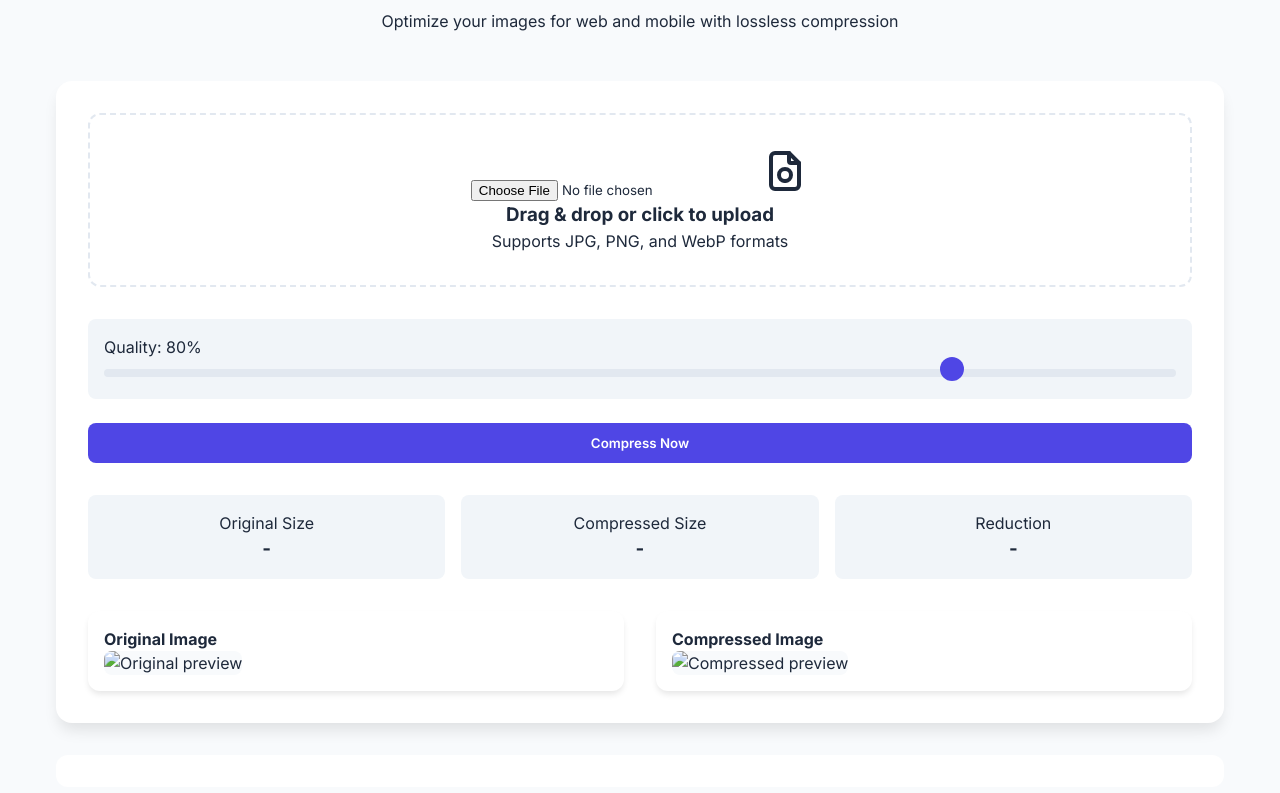
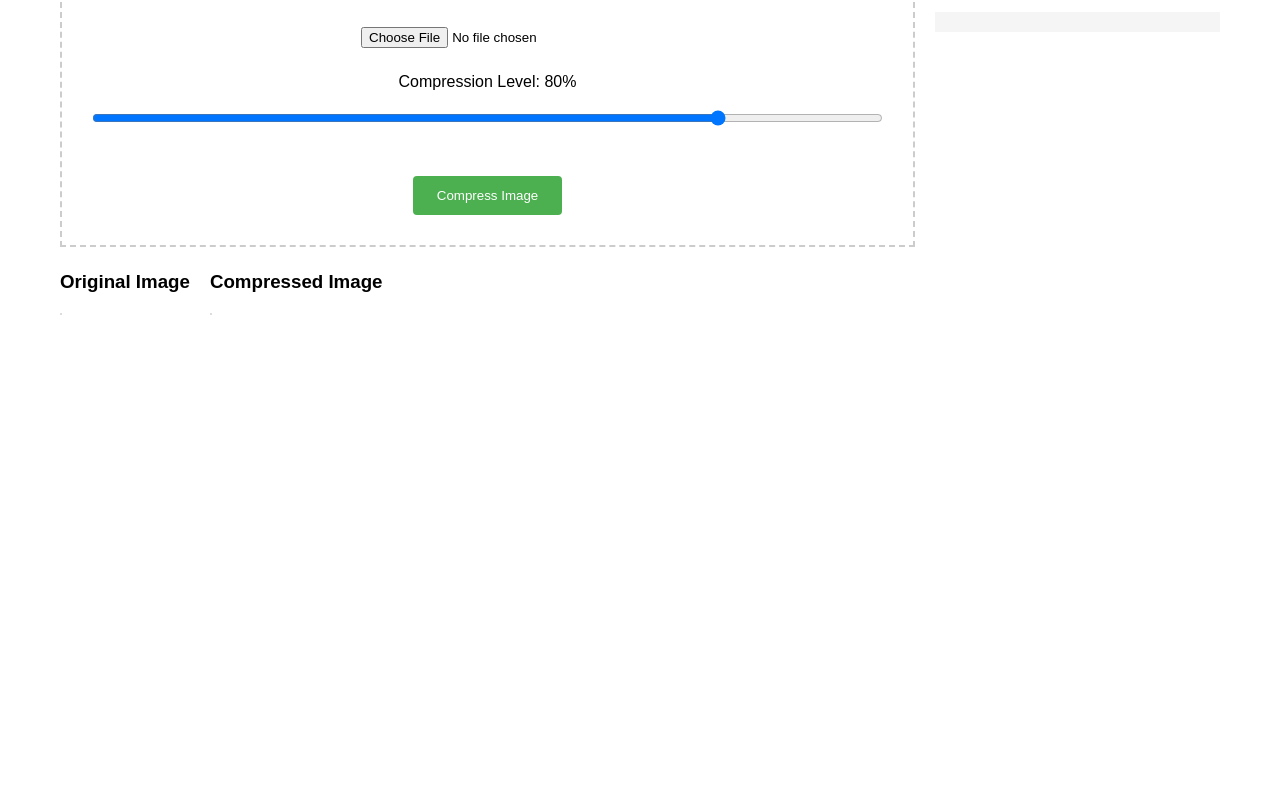
Before and after one commit to JustEnjoyCoding/DailyUsingTool, a plain HTML site: page image-compress.html in a window 1280 px wide. Shown: the part 195-988 px from the top of the page. After the commit the page ends 800 px from the top, so only its background shows below. Drawn offline with Linux system fonts and the light colour scheme.

Commit message:
Update image-compress.html

```diff
--- a/image-compress.html
+++ b/image-compress.html
@@ -3,201 +3,108 @@
 <head>
     <meta charset="UTF-8">
     <meta name="viewport" content="width=device-width, initial-scale=1.0">
-    <title>Image Compressor Pro - Optimize Images Online</title>
-    <meta name="description" content="Free online image compressor with adjustable quality settings. Reduce JPG, PNG & WebP file sizes while maintaining quality. Perfect for web & mobile optimization.">
-
-    <!-- Google Fonts -->
-    <link href="https://fonts.googleapis.com/css2?family=Inter:wght@400;500;600;700&display=swap" rel="stylesheet">
-
-    <!-- AdSense Script -->
-    <script async src="https://pagead2.googlesyndication.com/pagead/js/adsbygoogle.js?client=ca-pub-YOUR_AD_CLIENT_ID" crossorigin="anonymous"></script>
-
+    <meta name="description" content="Free Online Image Compressor - Optimize your images for web with adjustable compression levels">
+    <meta name="keywords" content="image compressor, optimize images, reduce image size, web optimization">
+    <title>Responsive Image Compressor | Web Optimization Tool</title>
     <style>
-        :root {
-            --primary-color: #4F46E5;
-            --secondary-color: #6366F1;
-            --background: #F8FAFC;
-            --text-color: #1E293B;
-            --border-color: #E2E8F0;
-        }
-
         * {
+            box-sizing: border-box;
             margin: 0;
             padding: 0;
-            box-sizing: border-box;
-            font-family: 'Inter', sans-serif;
         }
 
         body {
-            background-color: var(--background);
-            color: var(--text-color);
-            line-height: 1.5;
-            min-height: 100vh;
-        }
-
-        .container {
+            font-family: Arial, sans-serif;
+            line-height: 1.6;
             max-width: 1200px;
             margin: 0 auto;
-            padding: 2rem 1rem;
+            padding: 20px;
         }
 
         .header {
             text-align: center;
-            margin-bottom: 3rem;
+            margin-bottom: 30px;
         }
 
-        .header h1 {
-            font-size: 2.5rem;
-            margin-bottom: 1rem;
-            background: linear-gradient(45deg, var(--primary-color), var(--secondary-color));
-            -webkit-background-clip: text;
-            -webkit-text-fill-color: transparent;
+        .ad-banner {
+            text-align: center;
+            margin: 20px 0;
+            padding: 10px;
+            background: #f5f5f5;
         }
 
-        .tool-card {
-            background: white;
-            border-radius: 1rem;
-            padding: 2rem;
-            box-shadow: 0 10px 15px -3px rgba(0, 0, 0, 0.1);
-            margin-bottom: 2rem;
+        .container {
+            display: flex;
+            flex-wrap: wrap;
+            gap: 20px;
+        }
+
+        .main-content {
+            flex: 3;
+            min-width: 300px;
+        }
+
+        .sidebar {
+            flex: 1;
+            min-width: 250px;
         }
 
         .upload-section {
-            border: 2px dashed var(--border-color);
-            border-radius: 0.75rem;
-            padding: 2rem;
+            border: 2px dashed #ccc;
+            padding: 30px;
             text-align: center;
-            margin-bottom: 2rem;
-            transition: border-color 0.3s ease;
+            margin-bottom: 20px;
         }
 
-        .upload-section:hover {
-            border-color: var(--primary-color);
+        .compression-controls {
+            margin: 20px 0;
         }
 
-        .controls {
-            margin: 2rem 0;
-        }
-
-        .quality-control {
-            margin-bottom: 1.5rem;
-        }
-
-        .slider-container {
-            background: #F1F5F9;
-            border-radius: 0.5rem;
-            padding: 1rem;
-            margin-top: 0.5rem;
-        }
-
-        input[type="range"] {
-            width: 100%;
-            height: 8px;
-            background: #E2E8F0;
-            border-radius: 4px;
-            outline: none;
-            -webkit-appearance: none;
-        }
-
-        input[type="range"]::-webkit-slider-thumb {
-            -webkit-appearance: none;
-            width: 24px;
-            height: 24px;
-            background: var(--primary-color);
-            border-radius: 50%;
-            cursor: pointer;
-            margin-top: -8px;
-        }
-
-        .preview-grid {
-            display: grid;
-            grid-template-columns: repeat(auto-fit, minmax(300px, 1fr));
-            gap: 2rem;
-            margin-top: 2rem;
-        }
-
-        .preview-card {
-            background: white;
-            border-radius: 0.75rem;
-            padding: 1rem;
-            box-shadow: 0 4px 6px -1px rgba(0, 0, 0, 0.1);
+        .preview-container {
+            display: flex;
+            gap: 20px;
+            flex-wrap: wrap;
+            margin-top: 20px;
         }
 
         .image-preview {
-            width: 100%;
-            height: 250px;
-            object-fit: contain;
-            border-radius: 0.5rem;
-            background: #F8FAFC;
+            max-width: 100%;
+            height: auto;
+            border: 1px solid #ddd;
         }
 
-        .stats {
-            display: grid;
-            grid-template-columns: repeat(auto-fit, minmax(200px, 1fr));
-            gap: 1rem;
-            margin: 2rem 0;
-        }
-
-        .stat-item {
-            background: #F1F5F9;
-            padding: 1rem;
-            border-radius: 0.5rem;
-            text-align: center;
-        }
-
-        button {
-            background: var(--primary-color);
-            color: white;
-            border: none;
-            padding: 0.75rem 1.5rem;
-            border-radius: 0.5rem;
-            font-weight: 600;
-            cursor: pointer;
-            transition: transform 0.2s, background 0.3s;
+        .quality-slider {
             width: 100%;
-        }
-
-        button:hover {
-            background: var(--secondary-color);
-            transform: translateY(-1px);
+            margin: 15px 0;
         }
 
         .download-btn {
-            background: #10B981;
-            margin-top: 1rem;
-        }
-
-        .ad-container {
-            margin: 2rem 0;
-            background: white;
-            padding: 1rem;
-            border-radius: 0.75rem;
-            text-align: center;
+            background: #4CAF50;
+            color: white;
+            padding: 12px 24px;
+            border: none;
+            border-radius: 4px;
+            cursor: pointer;
+            margin-top: 15px;
         }
 
         @media (max-width: 768px) {
             .container {
-                padding: 1rem;
-            }
-
-            .header h1 {
-                font-size: 2rem;
-            }
-
-            .preview-grid {
-                grid-template-columns: 1fr;
+                flex-direction: column;
             }
         }
     </style>
 </head>
 <body>
-    <div class="container">
-        <!-- Top Ad -->
-        <div class="ad-container">
+    <!-- AdSense Header Banner -->
+    <div class="ad-banner">
+        <!-- Replace with your AdSense Ad Unit ID -->
+        <script async src="https://pagead2.googlesyndication.com/pagead/js/adsbygoogle.js?client=ca-pub-XXXXXXXXXXXXXXXX"
+                crossorigin="anonymous"></script>
         <ins class="adsbygoogle"
              style="display:block"
-                 data-ad-client="ca-pub-YOUR_AD_CLIENT_ID"
-                 data-ad-slot="YOUR_AD_SLOT_ID"
+             data-ad-client="ca-pub-XXXXXXXXXXXXXXXX"
+             data-ad-slot="XXXXXXXXXX"
              data-ad-format="auto"
              data-full-width-responsive="true"></ins>
         <script>
@@ -205,82 +112,107 @@
         </script>
     </div>
 
-        <header class="header">
-            <h1>Image Compressor Pro</h1>
-            <p>Optimize your images for web and mobile with lossless compression</p>
-        </header>
-
-        <main class="tool-card">
-            <div class="upload-section">
-                <input type="file" id="imageInput" accept="image/*" class="visually-hidden">
-                <label for="imageInput">
-                    <svg xmlns="http://www.w3.org/2000/svg" class="icon" width="48" height="48" viewBox="0 0 24 24" stroke-width="2" stroke="currentColor" fill="none" stroke-linecap="round" stroke-linejoin="round">
-                        <path stroke="none" d="M0 0h24v24H0z" fill="none"/>
-                        <path d="M14 3v4a1 1 0 0 0 1 1h4" />
-                        <path d="M17 21h-10a2 2 0 0 1 -2 -2v-14a2 2 0 0 1 2 -2h7l5 5v11a2 2 0 0 1 -2 2z" />
-                        <path d="M12 14m-3 0a3 3 0 1 0 6 0a3 3 0 1 0 -6 0" />
-                        <path d="M12 17l0 .01" />
-                    </svg>
-                    <h3>Drag & drop or click to upload</h3>
-                    <p>Supports JPG, PNG, and WebP formats</p>
-                </label>
+    <div class="header">
+        <h1>Image Compression Tool</h1>
+        <p>Optimize your images for web with adjustable compression levels</p>
     </div>
 
-            <div class="controls">
-                <div class="quality-control">
-                    <div class="slider-container">
-                        <label for="quality">Quality: <span id="qualityValue">80</span>%</label>
-                        <input type="range" id="quality" min="1" max="100" value="80">
+    <div class="container">
+        <main class="main-content">
+            <div class="upload-section">
+                <input type="file" id="imageInput" accept="image/*" />
+                <div class="compression-controls">
+                    <label for="quality">Compression Level: <span id="qualityValue">80</span>%</label>
+                    <input type="range" id="quality" class="quality-slider" min="1" max="100" value="80">
                 </div>
-                </div>
-                <button onclick="compressImage()">Compress Now</button>
+                <button onclick="compressImage()" class="download-btn">Compress Image</button>
             </div>
 
-            <div class="stats">
-                <div class="stat-item">
-                    <p>Original Size</p>
-                    <h3 id="originalSize">-</h3>
+            <div class="preview-container">
+                <div>
+                    <h3>Original Image</h3>
+                    <img id="originalPreview" class="image-preview" />
                 </div>
-                <div class="stat-item">
-                    <p>Compressed Size</p>
-                    <h3 id="compressedSize">-</h3>
-                </div>
-                <div class="stat-item">
-                    <p>Reduction</p>
-                    <h3 id="reduction">-</h3>
-                </div>
-            </div>
-
-            <div class="preview-grid">
-                <div class="preview-card">
-                    <h4>Original Image</h4>
-                    <img id="originalPreview" class="image-preview" alt="Original preview">
-                </div>
-                <div class="preview-card">
-                    <h4>Compressed Image</h4>
-                    <img id="compressedPreview" class="image-preview" alt="Compressed preview">
-                    <div id="downloadContainer"></div>
+                <div>
+                    <h3>Compressed Image</h3>
+                    <img id="compressedPreview" class="image-preview" />
+                    <a id="downloadLink" style="display: none;"></a>
                 </div>
             </div>
         </main>
 
-        <!-- Bottom Ad -->
-        <div class="ad-container">
+        <aside class="sidebar">
+            <!-- AdSense Sidebar Ad -->
+            <div class="ad-banner">
+                <!-- Replace with your AdSense Ad Unit ID -->
+                <script async src="https://pagead2.googlesyndication.com/pagead/js/adsbygoogle.js?client=ca-pub-XXXXXXXXXXXXXXXX"
+                        crossorigin="anonymous"></script>
                 <ins class="adsbygoogle"
                      style="display:block"
-                 data-ad-client="ca-pub-YOUR_AD_CLIENT_ID"
-                 data-ad-slot="YOUR_AD_SLOT_ID"
+                     data-ad-client="ca-pub-XXXXXXXXXXXXXXXX"
+                     data-ad-slot="XXXXXXXXXX"
                      data-ad-format="auto"
                      data-full-width-responsive="true"></ins>
                 <script>
                      (adsbygoogle = window.adsbygoogle || []).push({});
                 </script>
             </div>
+        </aside>
     </div>
 
     <script>
-        // JavaScript remains the same as previous version
-        // Add your compression logic here
+        const imageInput = document.getElementById('imageInput');
+        const qualitySlider = document.getElementById('quality');
+        const qualityValue = document.getElementById('qualityValue');
+        const originalPreview = document.getElementById('originalPreview');
+        const compressedPreview = document.getElementById('compressedPreview');
+        const downloadLink = document.getElementById('downloadLink');
+
+        qualitySlider.addEventListener('input', () => {
+            qualityValue.textContent = qualitySlider.value;
+        });
+
+        imageInput.addEventListener('change', function(e) {
+            const file = e.target.files[0];
+            if (file) {
+                const reader = new FileReader();
+                reader.onload = function(e) {
+                    originalPreview.src = e.target.result;
+                };
+                reader.readAsDataURL(file);
+            }
+        });
+
+        async function compressImage() {
+            if (!imageInput.files[0]) {
+                alert('Please select an image first!');
+                return;
+            }
+
+            const file = imageInput.files[0];
+            const quality = qualitySlider.value / 100;
+
+            const canvas = document.createElement('canvas');
+            const ctx = canvas.getContext('2d');
+
+            const image = new Image();
+            image.src = URL.createObjectURL(file);
+
+            await new Promise(resolve => image.onload = resolve);
+
+            canvas.width = image.width;
+            canvas.height = image.height;
+            ctx.drawImage(image, 0, 0);
+
+            canvas.toBlob((blob) => {
+                const compressedUrl = URL.createObjectURL(blob);
+                compressedPreview.src = compressedUrl;
+                downloadLink.href = compressedUrl;
+                downloadLink.download = `compressed-${file.name}`;
+                downloadLink.style.display = 'block';
+                downloadLink.textContent = `Download Compressed Image (${(blob.size/1024).toFixed(2)}KB)`;
+            }, 'image/jpeg', quality);
+        }
     </script>
 </body>
 </html>
```
Lines whose indentation alone changed are shown as unchanged.
